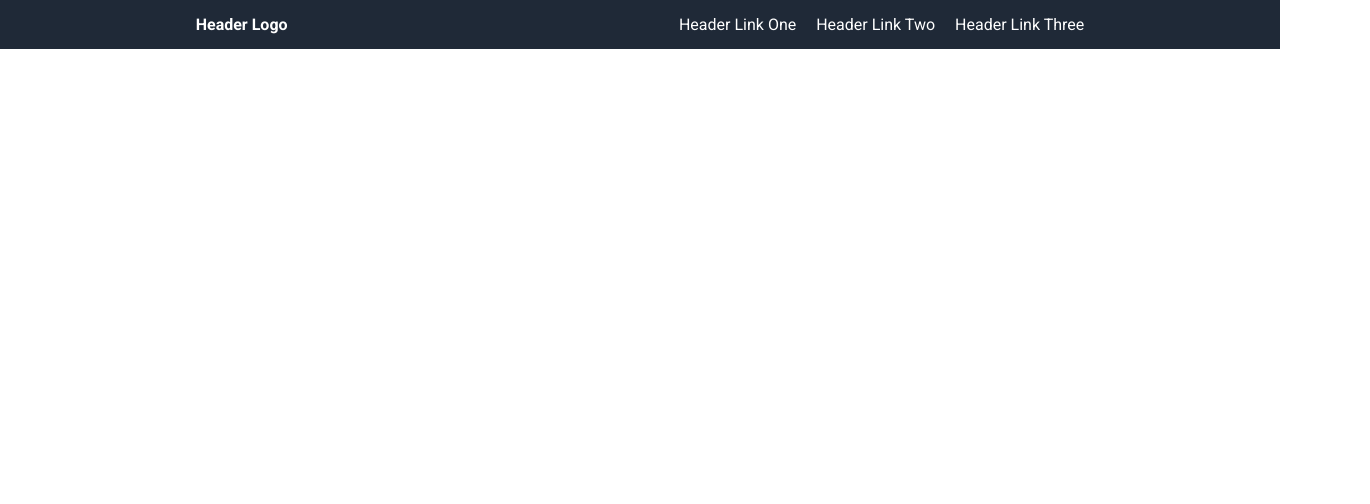
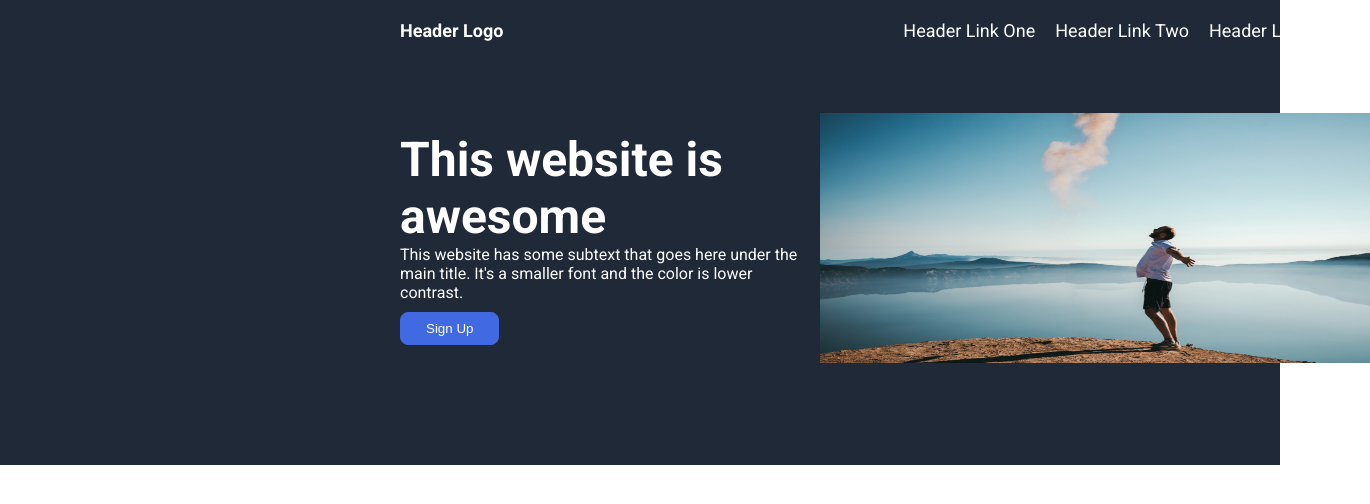
Before and after one commit to GoodGuyFate/odin-landingPage, a plain HTML site: page index.html in a window 1280 px wide. Shown: the whole page, 1370 px wide, since content can reach past the window. Drawn offline with Linux system fonts and the light colour scheme.

Commit message:
Finished first section of landing page Header/1st container

```diff
--- a/index.html
+++ b/index.html
@@ -3,11 +3,12 @@
 <head>
     <meta charset="UTF-8">
     <meta name="viewport" content="width=device-width, initial-scale=1.0">
-    <title>Document</title>
+    <title>Landing Page</title>
     <link rel="stylesheet" href="style.css">
 </head>
 <body>
 
+    <div class="header-container">
         <div class="header">
             <ul class="logo">
                 <li>Header Logo</li>
@@ -18,6 +19,30 @@
                 <li><a href="#">Header Link Three</a></li>
             </ul>
         </div>
+    </div>
+
+
+    <div class="main-containers">
+        <div class="title-card">
+            <div class="title">
+                This website is awesome
+            </div>
+            <div class="text-container">
+                <div class="text">
+                    This website has some subtext that goes here under the main title. It's a smaller font and the color is lower contrast.
+                </div>
+            </div>
+            <button class="signup">Sign Up</button>
+        </div>
+        <div class="image">
+            <img src="./images/free-img-landing.jpg" alt="guy standing on a cliff with a lake in the background">
+        </div>
+    </div>
+
+
+
+
+
 
 </body>
 </html>
--- a/style.css
+++ b/style.css
@@ -16,7 +16,6 @@ body {
   flex-direction: column;
   height: 100vh;
   margin: 0;
-  overflow: hidden;
   font-family: Roboto, sans-serif;
   color: white;
 }
@@ -32,18 +31,99 @@ a {
     color: white;
 }
 
+.header-container {
+    display: flex;
+    flex-direction: column;
+}
+
 .header {
     display: flex;
-    justify-content: space-around;
     background-color: #1f2937;
+    align-items: center;
 }
 
 .right-links, .logo {
     display: flex;
     gap: 20px;
-    margin: 15px;
+    font-size: 18px;
 }
+
 
 .logo {
     font-weight: bold;
 }
+
+button {
+  cursor: pointer;
+  padding: 8px 16px;
+  border-radius: 8px;
+
+}
+
+button.signup {
+  background: royalblue;
+  border: 1px solid royalblue;
+  color: white;
+  align-self: flex-start;
+  margin-top: 10px;
+  padding-left: 25px;
+  padding-right: 25px;
+}
+
+.title {
+    font-weight: bold;
+    font-size: 48px;
+
+}
+
+.main-containers {
+    display: flex;
+    background-color: #1f2937;
+    /* border: solid orange 2px; */
+    align-items: center;
+    padding-top: 50px;
+    padding-bottom: 100px;
+}
+
+.title-card {
+    display: flex;
+    flex-direction: column;
+    background-color: #1f2937;
+    width: 420px;
+    height: auto;
+    /* border: solid 2px red; */
+}
+
+img {
+    width: 550px;
+    height: 250px;
+    max-width: 100%;
+}
+
+.header, .main-containers {
+    max-width: 100%;
+    justify-content: space-between;
+}
+
+.right-links,
+.logo,
+.title-card {
+    margin-left: 400px;
+    margin-top: 20px;
+    margin-bottom: 20px;
+    flex-shrink: 0;
+}
+
+.right-links,
+.image {
+    margin-right: 400px;
+}
+
+.image {
+    display: flex;
+    flex-shrink: 0;
+}
+
+.text-container {
+    width: 400px;
+}
```
Also changed, not shown: images/free-img-landing.jpg (added). Lines whose indentation alone changed are shown as unchanged.
